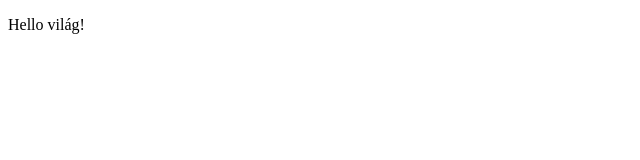
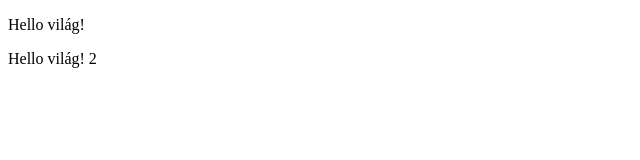
Before and after one commit to Narutovsgoku15/ikt-feladat, a plain HTML site: page index.html in a window 1280 px wide. Shown: the full height of the page, 0-640 px from the left. Drawn offline with Linux system fonts and the light colour scheme.

Commit message:
Update index.html

```diff
--- a/index.html
+++ b/index.html
@@ -10,5 +10,9 @@
     <p>
         Hello világ!
     </p>
+
+    <p>
+        Hello világ! 2
+    </p>
 </body>
 </html>
```
